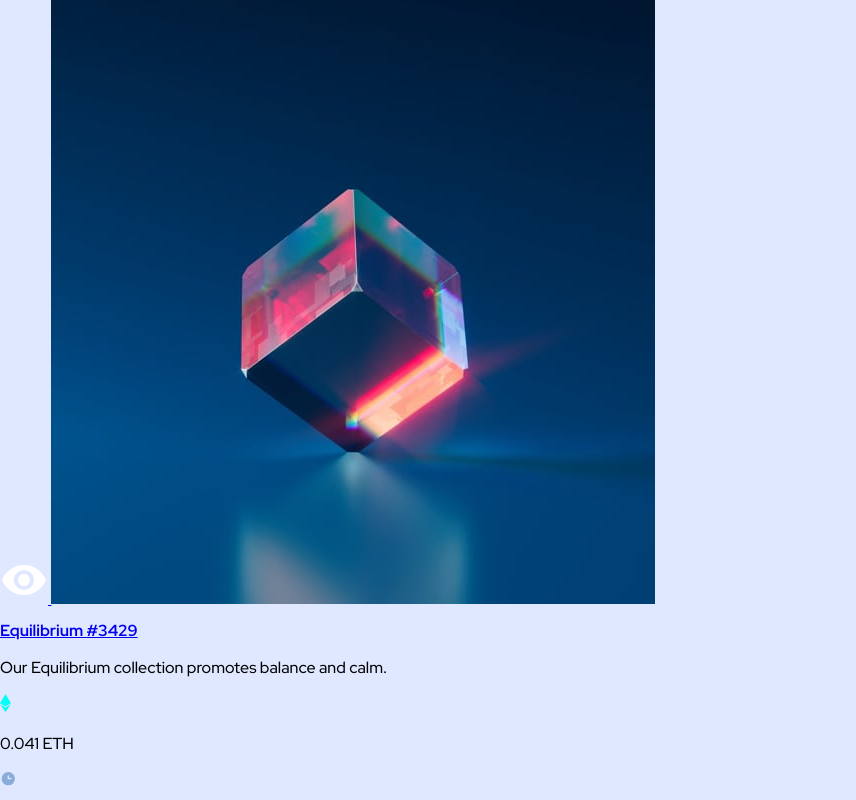
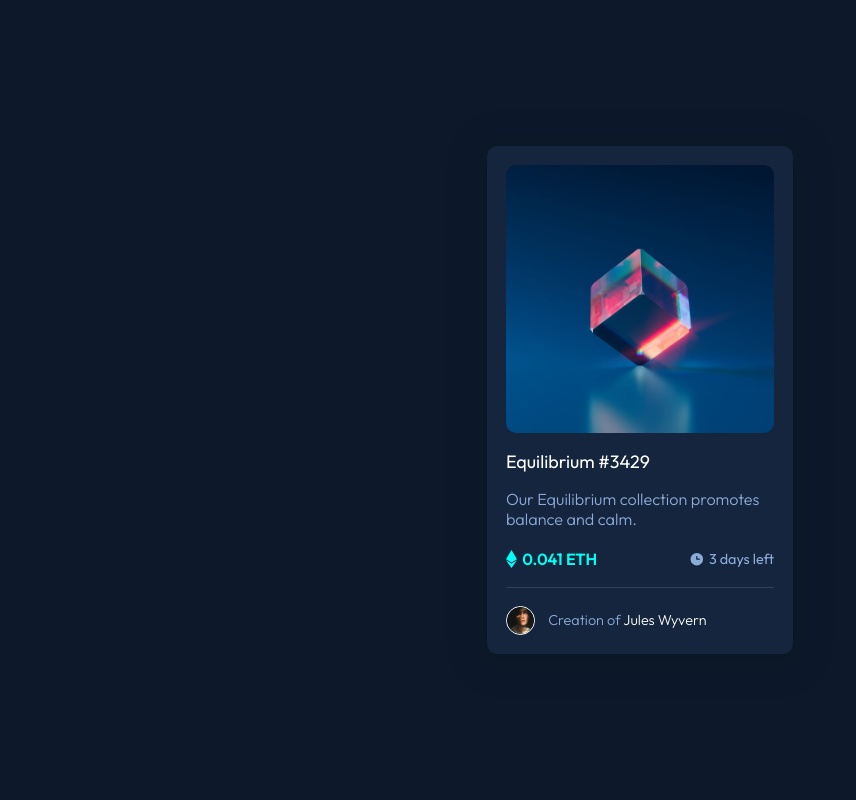
Before and after one commit to Rysth/nft-preview, a plain HTML site: page index.html in a window 1280 px wide. Shown: the top 800 px of the page, without its empty margins (0-856 px from the left). Drawn offline with Linux system fonts and the light colour scheme.

Commit message:
Add files via upload

```diff
--- a/css/styles.css
+++ b/css/styles.css
@@ -1,155 +1,156 @@
-@import url("https://fonts.googleapis.com/css2?family=Red+Hat+Display:wght@500;700;900&display=swap");
+@import url("https://fonts.googleapis.com/css2?family=Outfit:wght@300;400;600&display=swap");
 
 :root {
-  --primary-pale-blue: hsl(225, 100%, 94%);
-  --primary-bright-blue: hsl(245, 75%, 52%);
+  --primary-soft-blue: hsl(215, 51%, 70%);
+  --primary-cyan: hsl(178, 100%, 50%);
 
-  --neutral-very-pale-blue: hsl(225, 100%, 98%);
-  --neutral-desaturated-blue: hsl(224, 23%, 55%);
-  --neutral-dark-blue: hsl(223, 47%, 23%);
+  --neutral-dark-blue-main: hsl(217, 54%, 11%);
+  --neutral-dark-blue-card: hsl(216, 50%, 16%);
+  --neutral-dark-blue-line: hsl(215, 32%, 27%);
+  --neutral-white: hsl(0, 0%, 100%);
 }
 
 *,
 *::after,
 *::before,
 html {
+  font-family: "Outfit", sans-serif;
+  font-size: 18px;
   box-sizing: border-box;
-  font-size: 16px;
-  font-family: "Red Hat Display", sans-serif;
 }
 
 body{
   margin: 0;
   height: 100vh;
-  background-color: var(--primary-pale-blue);
+  background-color: var(--neutral-dark-blue-main);
+  display: flex;
+  flex-direction: column;
+  justify-content: center;
+  align-items: center;
 }
 
-body picture img{
-  width: 100%;
+.card{
+  background-color: var(--neutral-dark-blue-card);
+  max-width: 17rem;
+  padding: 1.05rem;
+  border-radius: 10px;
+  box-shadow: 0px 4px 30px 15px rgb(0, 0, 0, 0.1);
 }
 
-.order{
-  position: absolute;
-  top: 0; left: 0; bottom: 0; right: 0;
-  margin: auto;
-  max-height: 34.2rem;
-  max-width: min(23rem, 24rem);
-  z-index: 100;
-  border-radius: 15px;
-  background-color: white;
+.card .card-image{
+  border-radius: 10px;
+  width: 100%;
+  display: flex;
+  justify-content: center;
+  align-items: center;
+  cursor: pointer;
+  position: relative;
 }
 
-@media (max-width: 700px){
-  .order{
-    max-width: 20rem;
-  }
+.card-image a img  {
+  object-fit: cover;
+  width: 100%;
+  border-radius: 10px;
+  transition: .2s;
 }
 
-.order-image{
-  border-radius: 15px 15px 0 0;
+.card-image a img:first-child{
+  opacity: 0;
+  position: absolute;
+  background-color: var(--primary-cyan);
+  padding: 6rem;
 }
 
-.order-image img{
-  width: 100%;
-  border-radius: inherit;
-  object-fit: cover;
+
+.card-image a img:first-child:hover{
+  opacity: 0.85;
 }
 
-.order-content h1{
-  text-align: center;
-  margin-top: 2.1rem;
-  font-size: clamp(1.1rem, 0.9rem + 2vw, 1.3rem);
-  font-weight: 900;
-  color: var(--neutral-dark-blue);
+a{
+  text-decoration: none;
+  cursor: pointer;
+  color: var(--neutral-white);
+  transition: .2s;
 }
 
-.order-content p{
-  text-align: center;
-  max-width: 18rem;
-  margin: 1rem auto;
-  font-size: .85rem;
-  line-height: 1.5;
-  color: var(--neutral-desaturated-blue);
+a:hover{
+  color: var(--primary-cyan);
 }
 
-.order-content .order-plan{
-  display: flex;
-  margin: 0 auto;
-  align-items: center;
-  justify-content: space-around;
-  max-width: 18rem;
-  background-color: var(--neutral-very-pale-blue);
+
+.card-content h1 a{
+  font-weight: 400;
+  margin-top: 1.2rem;
+  margin-bottom: 1rem;
 }
 
-.order-plan .order-price{
-  display: inherit;
-  align-items: inherit;
-  column-gap: .83rem;
-  margin-block: 1.5rem;
+.card-content p{
+  color: var(--primary-soft-blue);
+  font-weight: 300;
+  font-size: .9rem;
 }
 
-.order-price img{
-  width: 30%;
+.card-content .sub-content{
+  display: flex;
+  vertical-align: middle;
+  justify-content: space-between;
 }
 
-.order-price div:last-child{
-  display: inherit;
-  flex-direction: column;
-  row-gap: .08rem;
+.sub-content img, .sub-content p{
+  display: inline;
+  vertical-align: middle;
 }
 
-.order-price h5, .order-price p{
-  margin: 0;
-  font-size: .85rem;
+.sub-content div{
+  flex: 1;
 }
 
-button{
-  cursor: pointer;
-  border: none;
-  transition: .15s;
+.sub-content div:last-child{
+  text-align: right;
 }
 
-.order-plan button{
-  background-color: none;
-  font-size: .75rem;
-  color: var(--primary-bright-blue);
-  font-weight: 700;
-  text-decoration: underline;
+.sub-content div:first-child img{
+  width: 8%;
+  margin-right: .1rem;
 }
 
-.order-plan button:hover{
-  opacity: .75;
+.sub-content div:first-child p{
+  font-weight: 600;
+  color: var(--primary-cyan);
 }
 
-.order-action{
-  width: 18rem;
-  margin: 0 auto;
-  text-align: center
+.sub-content div:last-child img{
+  width: 12%;
 }
 
-.order-action button:first-child{
-  background-color: var(--primary-bright-blue);
-  padding: .7rem;
-  font-size: .80rem;
-  letter-spacing: .03rem;
-  font-weight: 700;
-  color: white;
-  width: 100%;
-  border-radius: .5rem;
-  margin-block: 1.1rem;
-  box-shadow: 0 3px 15px 5px rgb(56, 41, 224, .35);
+.sub-content div:last-child p{
+  font-weight: 400;
+  font-size: .8rem;
 }
 
-.order-action button:first-child:hover{
-  opacity: .75;
+.card-content .line{
+  width: 100%;
+  height: 1px;
+  border-radius: 1px;
+  margin-block: 1rem;
+  background-color: var(--neutral-dark-blue-line);
 }
 
-.order-action button:last-child{
-  font-size: .8rem;
-  font-weight: 700;
-  color: var(--neutral-desaturated-blue);
+.card-author img{
+  display: inline;
+  width: 11%;
+  border: 1px solid var(--neutral-white);
+  border-radius: 100%;
+  vertical-align: middle;
+  margin-right: .5rem;
 }
 
-.order-action button:last-child:hover{
-  color: var(--neutral-dark-blue);
+.card-author p, .card-author a{
+  font-size: .8rem !important;
+  font-weight: 300;
 }
+
+.card-author p{
+  display: inline;
+  color: var(--primary-soft-blue);
+}
```
